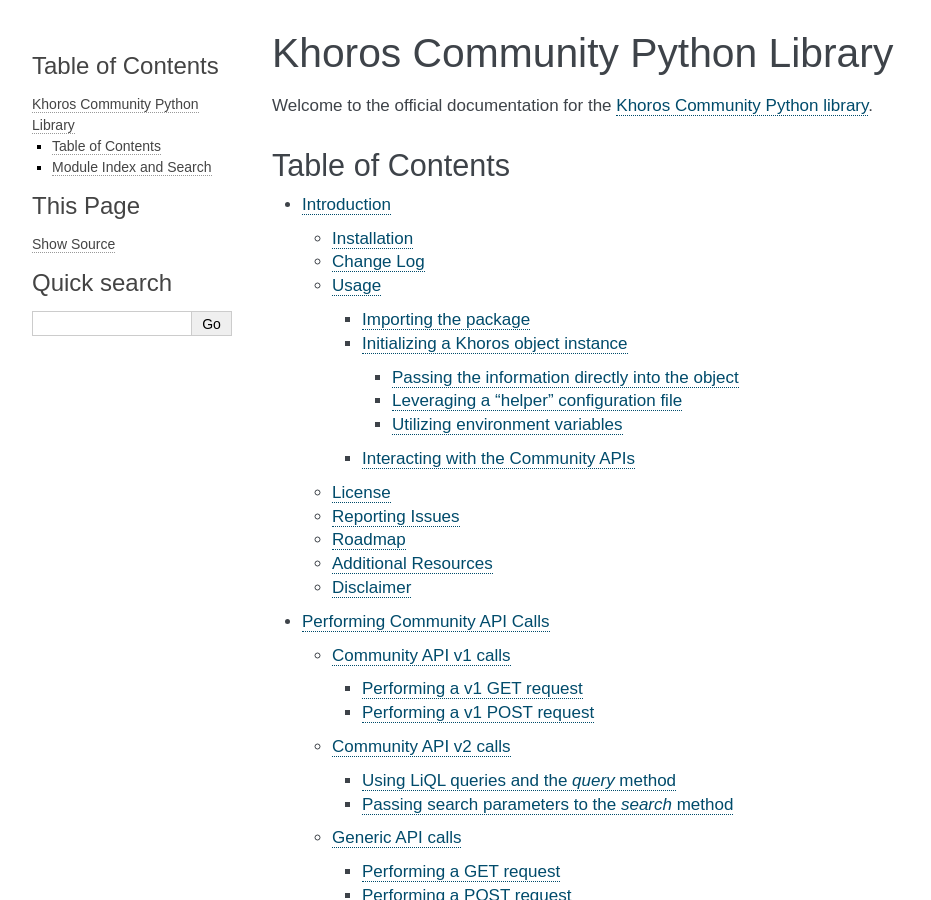
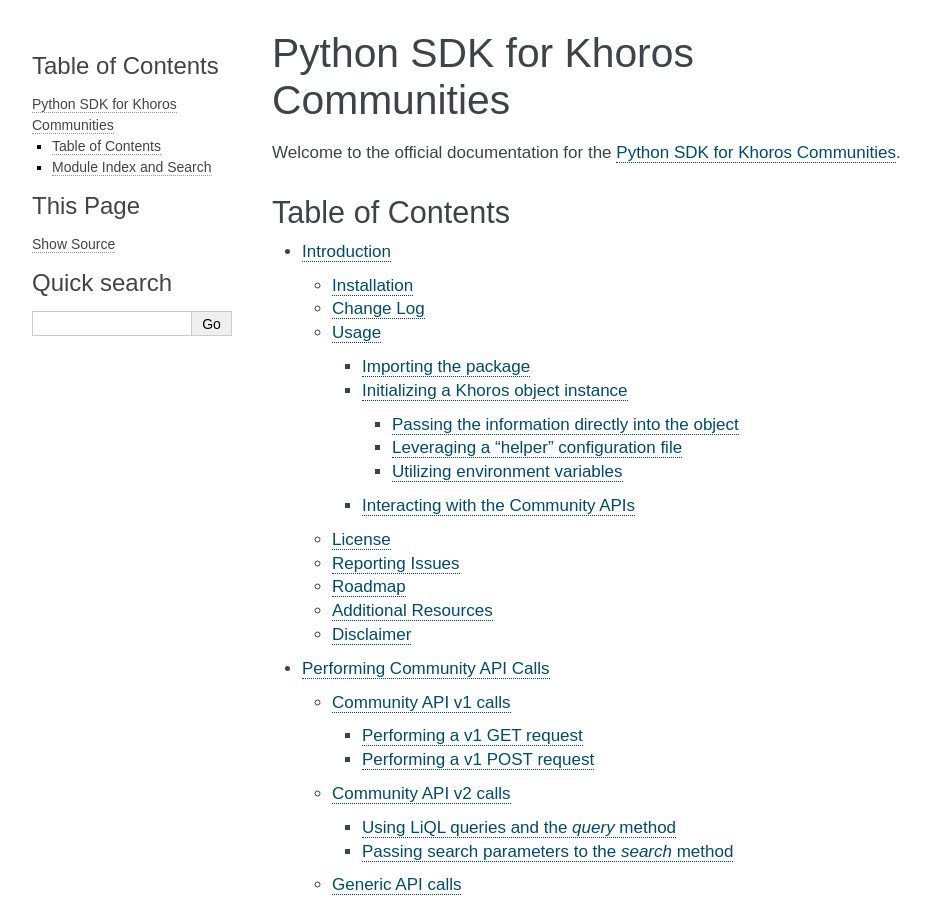
Before and after one commit to jeffshurtliff/khoros, a Sphinx documentation site: the page built from docs/index.rst, in a window 1280 px wide and 900 px high. Shown: the whole window, without its empty margins (148-1079 px from the left). Built offline with Sphinx 7.4.7, drawn with Linux system fonts in a browser that asks for light colours.

Commit message:
Adjusted the documentation and README titles

```diff
--- a/README.md
+++ b/README.md
@@ -1,4 +1,4 @@
-# Khoros Communities Python Library
+# Python SDK for Khoros Communities
 The **khoros** library acts as a Python software development kit (SDK) to administer and manage
 [Khoros Communities](https://khoros.com/platform/communities) (formerly Lithium)  online community platforms.
 
--- a/docs/index.rst
+++ b/docs/index.rst
@@ -1,8 +1,8 @@
-###############################
-Khoros Community Python Library
-###############################
+#################################
+Python SDK for Khoros Communities
+#################################
 Welcome to the official documentation for the
-`Khoros Community Python library <https://pypi.org/project/khoros>`_.
+`Python SDK for Khoros Communities <https://pypi.org/project/khoros>`_.
 
 *****************
 Table of Contents
```
